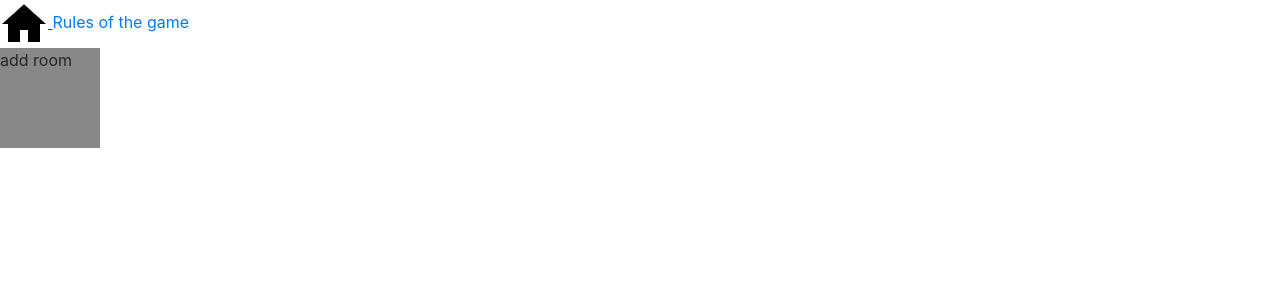
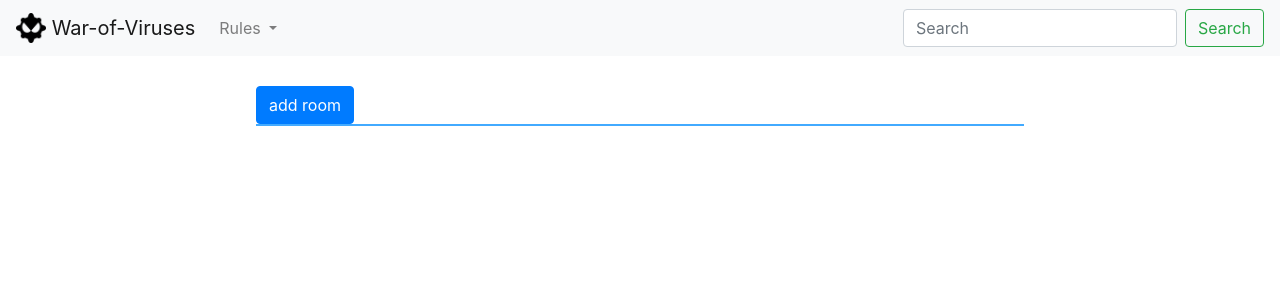
Before and after one commit to victormorozov1/flask-socketio-online-game, a Flask app: page / in a window 1280 px wide. Shown: the top 300 px of the page. Run offline with Flask 2, Linux system fonts and the light colour scheme; some libraries are stand-ins or nearby versions.

Commit message:
change design

```diff
--- a/app/static/css/main.css
+++ b/app/static/css/main.css
@@ -23,16 +23,25 @@
     display: inline-block;
 }
 
-#add-room{
-    height: 100px;
-    width: 100px;
-    background-color: #888888;
+.room{
+    background-color: #a8d8ff;
+    padding: 2px;
+    display: flex;
+    justify-content: space-between;
+    color: #00008b;
+    border: 1px solid #42aaff;
 }
 
-.room{
-    background-color: aquamarine;
-    display: flex;
-    justify-content: space-between;
+#rooms-list{
+    border: 1px solid #42aaff;
+}
+
+.room:hover{
+    background-color: #ccccff
+}
+
+.room > a{
+    color: #00008b;
 }
 
 .room > *{
--- a/app/static/js/main.js
+++ b/app/static/js/main.js
@@ -23,6 +23,7 @@ $(document).ready(function(){
         room_node_leave.className = 'room-leave';
         room_node_leave.innerText = 'leave room';
         $(room_node_leave).css('display', 'none');
+
         let room_node_join = document.createElement('div');
         room_node_join.className = 'room-join';
         room_node_join.id = 'join-' + room_id;
@@ -37,12 +38,20 @@ $(document).ready(function(){
         room_node.append(room_node_join);
         room_node.append(room_node_leave);
 
+        let delete_room = document.createElement('div');
+        delete_room.className = "delete-room";
+        delete_room.id = "delete-room-" + room_id;
+        delete_room.innerText = "delete";
+        room_node.append(delete_room);
+        if (my_id !== data['creator_id'] || data["room_num_players_str"].split('/')[0] !== "0"){
+            $(delete_room).css("display", "none");
+        }
+
         let room_node_num_participants = document.createElement('div');
         room_node_num_participants.className = 'room-num-participants';
         room_node_num_participants.innerText = data['room_num_players_str'];
         room_node.append(room_node_num_participants);
 
-        //document.body.append(room_node);
         $('#rooms-list').append(room_node);
 
         $('.room-join').click(function (event) {
@@ -150,6 +159,13 @@ $(document).ready(function(){
         }
     });
 
+    $('.delete-room').click(function (event) {
+        console.log("click");
+        event.stopPropagation();
+        event.stopImmediatePropagation();
+        socket.emit('join_room', {room_id: this.id.split('-')[1], id: my_id});
+    });
+
     $('#create-room-button').click(function(){
         socket.emit('add_room', {
             name: $('#room-name-input').val(),
@@ -161,4 +177,6 @@ $(document).ready(function(){
         });
         $(".second-body").css("display", "none");
     });
+
+
 });
--- a/app/templates/base.html
+++ b/app/templates/base.html
@@ -6,16 +6,39 @@
     <script type="text/javascript" src="//code.jquery.com/jquery-1.4.2.min.js"></script>
     <script type="text/javascript" src="//cdnjs.cloudflare.com/ajax/libs/socket.io/1.3.6/socket.io.min.js"></script>
     <link rel="stylesheet" href="https://stackpath.bootstrapcdn.com/bootstrap/4.5.0/css/bootstrap.min.css" integrity="sha384-9aIt2nRpC12Uk9gS9baDl411NQApFmC26EwAOH8WgZl5MYYxFfc+NcPb1dKGj7Sk" crossorigin="anonymous">
+    <script src="https://code.jquery.com/jquery-3.5.1.slim.min.js" integrity="sha384-DfXdz2htPH0lsSSs5nCTpuj/zy4C+OGpamoFVy38MVBnE+IbbVYUew+OrCXaRkfj" crossorigin="anonymous"></script>
+    <script src="https://cdn.jsdelivr.net/npm/popper.js@1.16.0/dist/umd/popper.min.js" integrity="sha384-Q6E9RHvbIyZFJoft+2mJbHaEWldlvI9IOYy5n3zV9zzTtmI3UksdQRVvoxMfooAo" crossorigin="anonymous"></script>
+    <script src="https://stackpath.bootstrapcdn.com/bootstrap/4.5.0/js/bootstrap.min.js" integrity="sha384-OgVRvuATP1z7JjHLkuOU7Xw704+h835Lr+6QL9UvYjZE3Ipu6Tp75j7Bh/kR0JKI" crossorigin="anonymous"></script>
     {% block head %}{% endblock %}
     <script src="{{ url_for('static', filename="js/general.js") }}"></script>
 </head>
 <body>
-    <a href="/">
-        <svg fill="#000000" xmlns="http://www.w3.org/2000/svg" viewBox="0 0 24 24" width="48px" height="48px">
-            <path d="M 12 2.0996094 L 1 12 L 4 12 L 4 21 L 10 21 L 10 15 L 14 15 L 14 21 L 20 21 L 20 12 L 23 12 L 12 2.0996094 z"/>
-        </svg>
-    </a>
-    <a href="/rules">Rules of the game</a>
+    <nav class="navbar navbar-expand-lg navbar-light bg-light">
+        <a class="navbar-brand" href="#">
+        <img src="{{ url_for("static", filename="img/logo.png") }}" width="30" height="30" class="d-inline-block align-top" alt="" loading="lazy">
+            War-of-Viruses
+        </a>
+        <div class="collapse navbar-collapse" id="navbarSupportedContent">
+            <ul class="navbar-nav mr-auto">
+                <li class="nav-item dropdown">
+                    <a class="nav-link dropdown-toggle" href="#" id="navbarDropdown" role="button" data-toggle="dropdown" aria-haspopup="true" aria-expanded="false">
+                    Rules
+                    </a>
+                    <div class="dropdown-menu" aria-labelledby="navbarDropdown">
+                        <a class="dropdown-item" href="#">Action</a>
+                        <a class="dropdown-item" href="#">Another action</a>
+                        <div class="dropdown-divider"></div>
+                        <a class="dropdown-item" href="#">Something else here</a>
+                    </div>
+                </li>
+            </ul>
+            <form class="form-inline my-2 my-lg-0">
+                <input class="form-control mr-sm-2" type="search" placeholder="Search" aria-label="Search">
+                <button class="btn btn-outline-success my-2 my-sm-0" type="submit">Search</button>
+            </form>
+        </div>
+    </nav>
+
     {% block content %}{% endblock %}
 </body>
 </html>
--- a/app/templates/main.html
+++ b/app/templates/main.html
@@ -6,7 +6,8 @@
 
 {% block content %}
     <script src="{{ url_for('static', filename="js/main.js") }}"></script>
-    <div id="add-room">add room</div>
+    <div style="position: relative; left: 20%; width: 60%; top: 30px">
+        <div id="add-room" class="btn btn-primary">add room</div>
         <div id="rooms-list"></div>
         <div class="second-body" style="display: none">
             <div class="modal-window">
@@ -36,4 +37,5 @@
                 </form>
             </div>
         </div>
+    </div>
 {% endblock %}
```
Also changed, not shown: app/main/main_page_events.py (+7 -0 lines), app/static/img/logo.png (added), app/static/img/malwarebytes-computer-virus-symbol-icon-biohazard-symbol-png-pic.jpg (added). Lines whose indentation alone changed are shown as unchanged.
